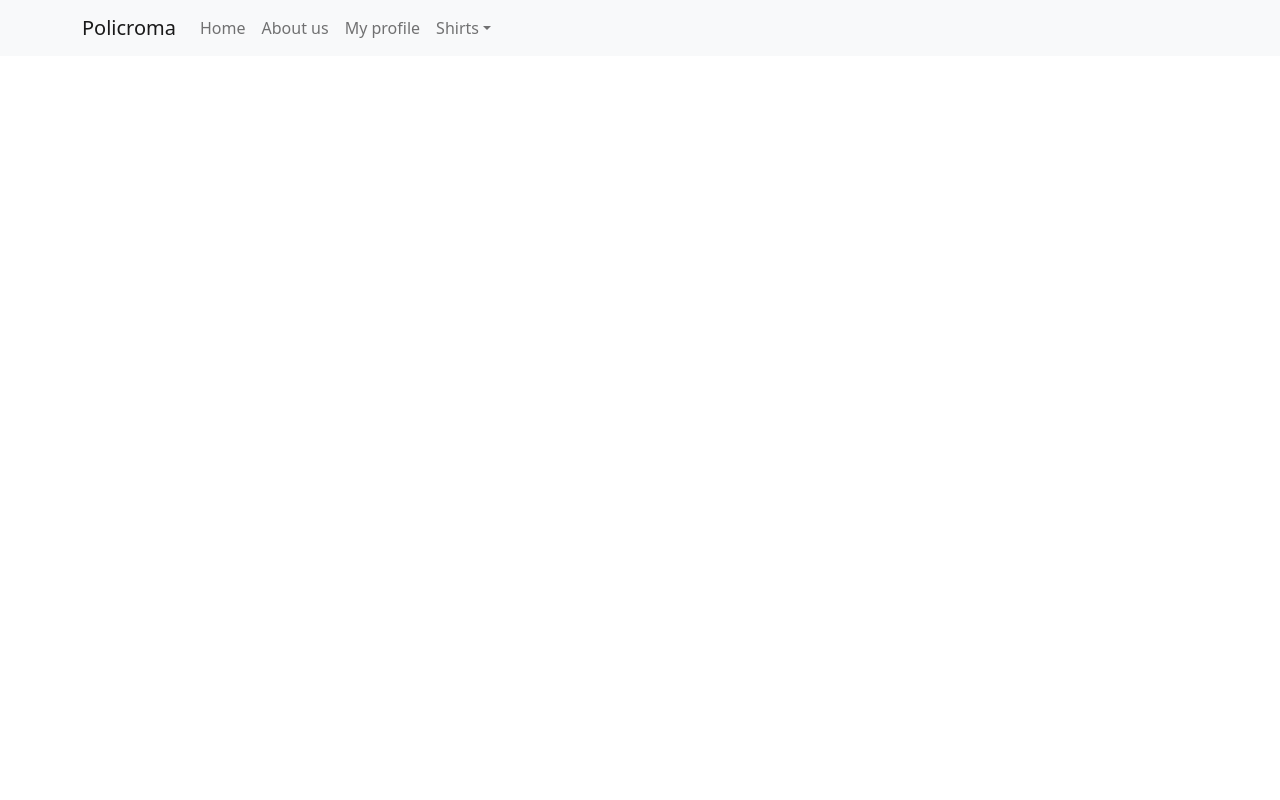
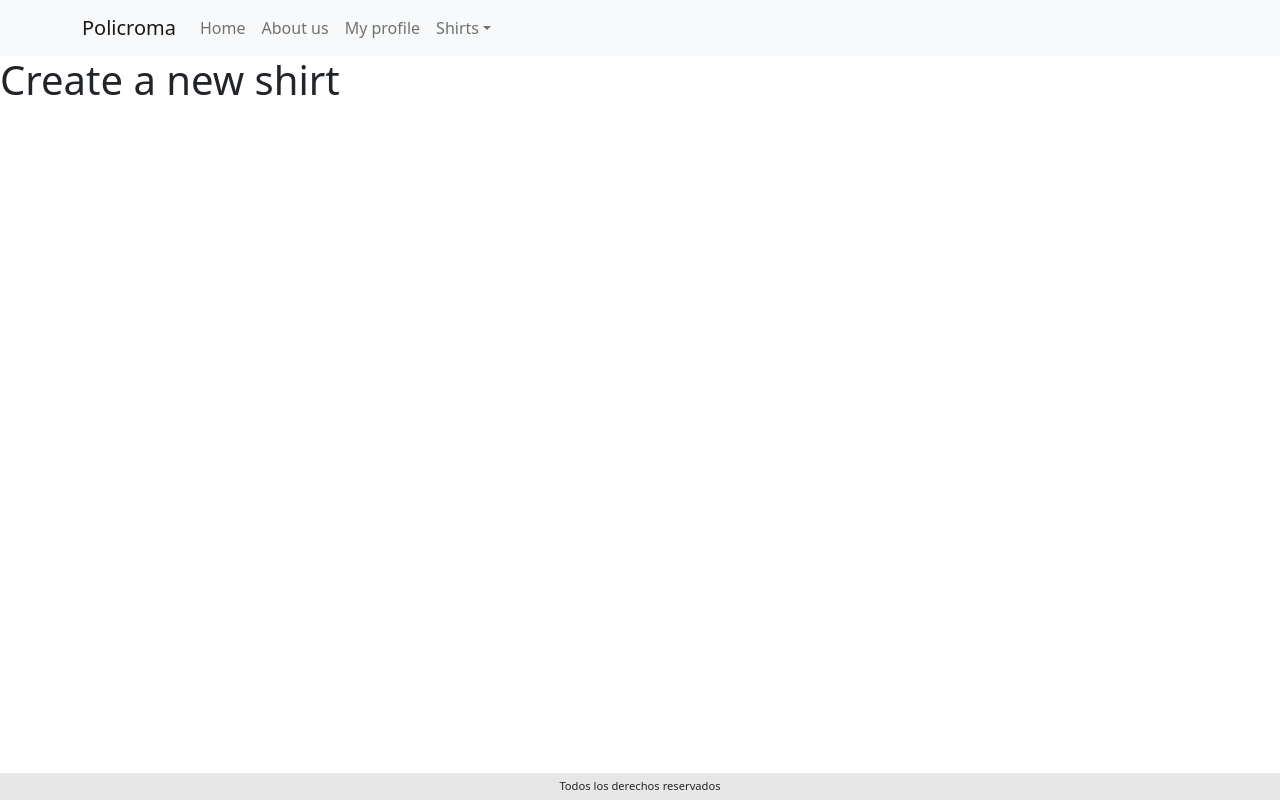
Before and after one commit to rafasanzvi/color-shirt-client, a React (Create React App) app: page /create in a window 1280 px wide. Built offline with nearby package versions, Linux system fonts and the light colour scheme.

Commit message:
routes done and services in progress

```diff
--- a/src/App.jsx
+++ b/src/App.jsx
@@ -1,12 +1,15 @@
 import './App.css';
+import Footer from './components/Navigation/Footer/Footer';
 import Navigation from './components/Navigation/Navigation';
-
+import AppRoutes from './routes/AppRoutes';
 
 
 function App() {
   return (
     <>
-      <Navigation></Navigation>
+      <Navigation />
+      <AppRoutes />
+      <Footer />
     </>
   );
 }
--- /dev/null
+++ b/src/components/Navigation/Footer/Footer.css
@@ -0,0 +1,10 @@
+.Footer {
+    background-color: #e7e7e7;
+    font-size: .7em;
+    text-align: center;
+    padding: 5px;
+    position: fixed;
+    width: 100%;
+    bottom: 0;
+    left: 0;
+}
--- a/src/components/Navigation/Footer/Footer.jsx
+++ b/src/components/Navigation/Footer/Footer.jsx
@@ -0,0 +1,10 @@
+import '../Footer/Footer.css'
+
+const Footer = () => {
+
+    return (
+        <footer className="Footer">Todos los derechos reservados</footer>
+    )
+}
+
+export default Footer
--- a/src/components/Navigation/Navigation.jsx
+++ b/src/components/Navigation/Navigation.jsx
@@ -4,7 +4,7 @@ import { Link } from 'react-router-dom'
 const Navigation = () => {
 
     return (
-        <Navbar bg="light" expand="md" fixed="top">
+        <Navbar bg="light" expand="md" /* fixed="top"  */>
             <Container>
 
                 <Link to="/">
--- /dev/null
+++ b/src/pages/ShirtsListPage/ShirtsListPage.jsx
@@ -0,0 +1,9 @@
+
+
+const ShirtsListPage = () => {
+
+    return <h1>No arriesgo</h1>
+
+}
+
+export default ShirtsListPage
--- /dev/null
+++ b/src/routes/AppRoutes.jsx
@@ -0,0 +1,21 @@
+import { Routes, Route } from "react-router-dom"
+import ShirtsListPage from "../pages/ShirtsListPage/ShirtsListPage"
+
+
+const AppRoutes = () => {
+
+    return (
+        <Routes>
+            <Route path="/" element={<h1>Home</h1>} />
+            <Route path="/aboutUs" element={<h1>About us</h1>} />
+            <Route path="/myProfile" element={<h1>My profile</h1>} />
+            <Route path="/shirts" element={<ShirtsListPage />} />
+            <Route path="/create" element={<h1>Create a new shirt</h1>} />
+            <Route path="/details/:shirt_id" element={<h1>I am a shirt</h1>} />
+            <Route path="/:shirt_id/edit" element={<h1>change a shirt</h1>} />
+        </Routes>
+    )
+
+}
+
+export default AppRoutes
```
Also changed, not shown: src/services/shirt.services.js (added, +11 -0 lines), 1 other file (tests, documents, lock files or other folders).
